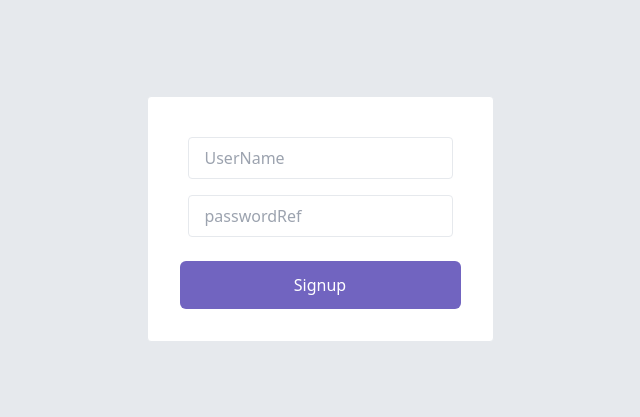
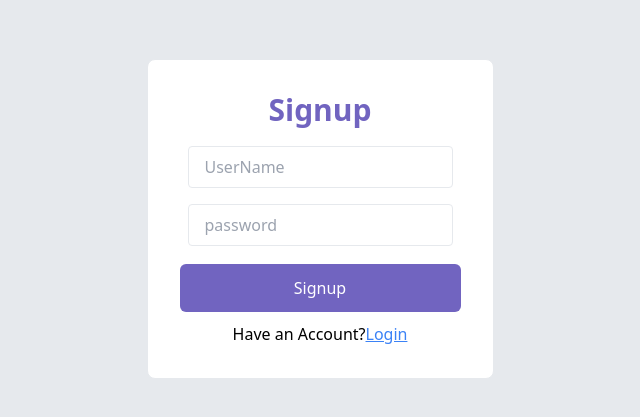
Before and after one commit to Ashimgautam356/brainly, a React (Vite) app in the folder frontend/: page /signup in a window 1280 px wide. Shown: the part 181-598 px from the top of the page, without its empty margins (320-960 px from the left). Built offline with nearby package versions, Linux system fonts and the light colour scheme.

Commit message:
improved design in signup Page

```diff
--- a/frontend/src/pages/Signup.tsx
+++ b/frontend/src/pages/Signup.tsx
@@ -4,7 +4,7 @@ import { Button } from '../components/Button'
 import axios from 'axios'
 import { BACKEND_URL } from '../Config'
 import { useNavigate } from 'react-router-dom'
-
+import { Link } from 'react-router-dom'
 
 export const Signup = () => {
     const userNameRef = React.useRef<HTMLInputElement>()
@@ -24,12 +24,21 @@ export const Signup = () => {
     }
   return (
     <div className='flex justify-center items-center bg-gray-200 w-screen h-screen'>
-        <div className='bg-white min-w-48 rounded border p-8'>
-            <Input reference={userNameRef} placeholder='UserName'></Input>
-            <Input reference={passwordRef} placeholder='passwordRef'></Input>
+        <div className='bg-white min-w-48 rounded-lg border p-8 h-80 flex flex-col justify-between items-center'>
+            <div className='flex justify-center '>
+                <h1 className='text-3xl font-semibold text-purple-600'>Signup</h1>
+            </div>
+            <div className=''>
 
-            <div className='flex justify-center mt-4'>
+                <Input reference={userNameRef} placeholder='UserName'></Input>
+                <Input reference={passwordRef} placeholder='password'></Input>
+            </div>
+
+            <div className='flex justify-center w-full'>
                 <Button variants='primary' text='Signup' size='md' fullWidth={true} loading={false} onClick={signup}></Button>
+            </div>
+            <div className=''>
+                <p>Have an Account?<span><Link to={'/'} className='underline text-blue-500'>Login</Link></span></p>
             </div>
 
         </div>
```
